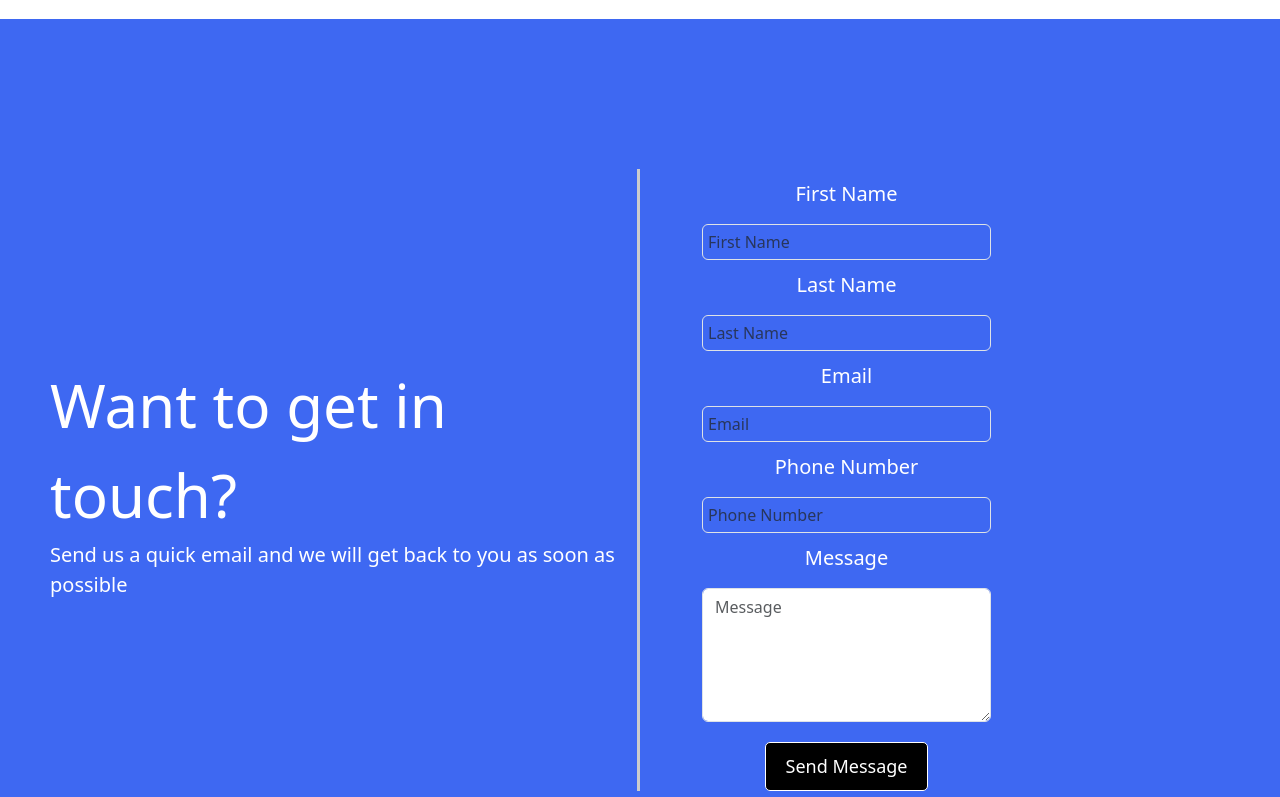
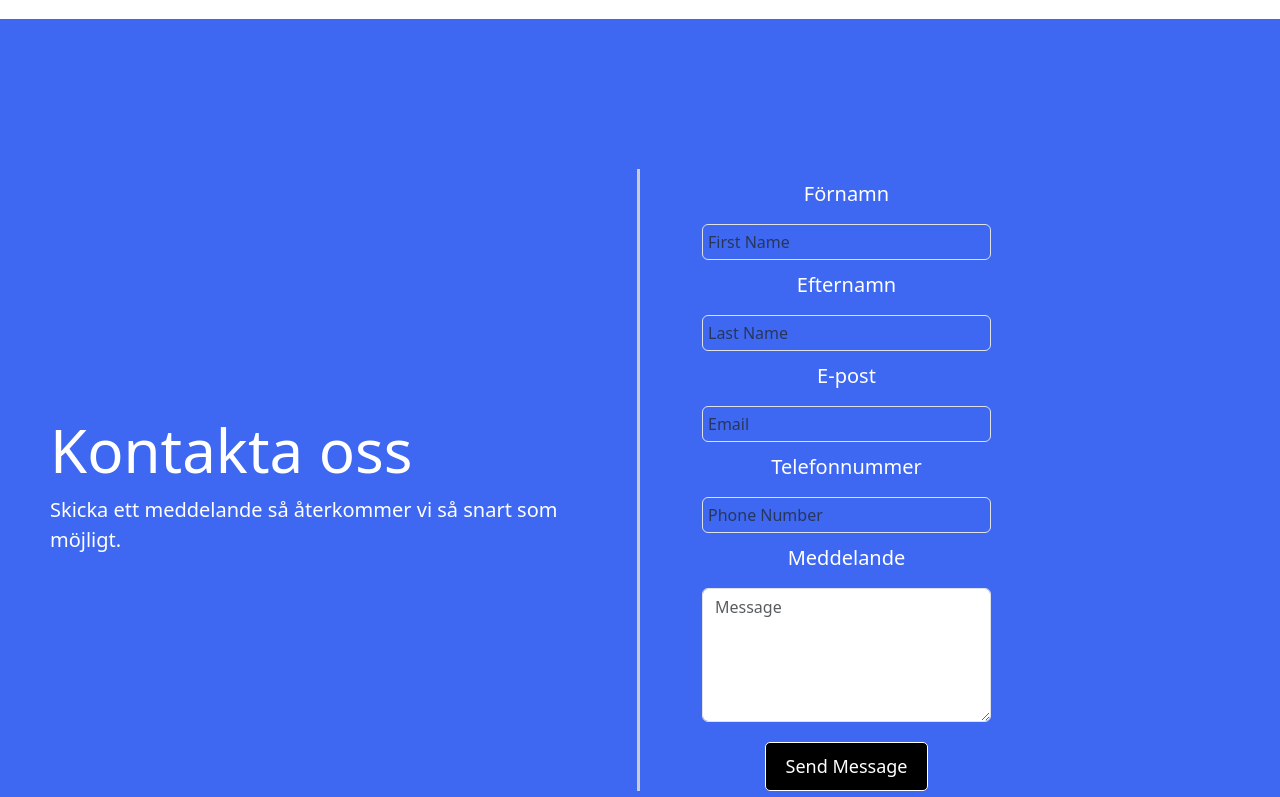
Before and after one commit to nataliemajadixon/stesh, a React (Create React App) app: page /contact in a window 1280 px wide. Shown: the part 442-1239 px from the top of the page. Built offline with nearby package versions, Linux system fonts and the light colour scheme; a web font is replaced by a local one.

Commit message:
Update Contact.jsx

```diff
--- a/src/components/Contact/Contact.jsx
+++ b/src/components/Contact/Contact.jsx
@@ -74,8 +74,8 @@ const Contact = () => {
                         <Row>
                             <Col xs={12} md={6} className='footer-column d-flex align-items-center justify-content-center'>
                                 <div className="footer-first">
-                                <div className='contacttouch'>Want to get in touch?</div>
-                                <div>Send us a quick email and we will get back to you as soon as possible</div>
+                                <div className='contacttouch'>Kontakta oss</div>
+                                <div>Skicka ett meddelande så återkommer vi så snart som möjligt.</div>
                                 </div>
                             </Col>
                             <Col xs={12} md={6} className='footer-column'>
@@ -85,32 +85,32 @@ const Contact = () => {
                                <form className="formcontact" onSubmit={onSubmit}>
 
                                <div class="form-group col-md-6 firstnamepad">
-                               <label for="formName" className='formlabel'>First Name</label>
+                               <label for="formName" className='formlabel'>Förnamn</label>
                           <input type="text" className="form-control" name='from_name' id="formName" placeholder="First Name" value={toSend.from_name}
                           onChange={handleChange}/>
                         </div>
 
                         <div class="form-group col-md-6">
-                        <label for="last" className='formlabel'>Last Name</label>
+                        <label for="last" className='formlabel'>Efternamn</label>
                           <input type="text" className="form-control" name='last_name' id="last" placeholder="Last Name" value={toSend.last_name}
                           onChange={handleChange}/>
                         </div>
 
                         <div class="form-group col-md-6">
-                        <label for="emails" className='formlabel'>Email</label>
+                        <label for="emails" className='formlabel'>E-post</label>
                           <input type="text" className="form-control" name='email' id="emails" placeholder="Email" value={toSend.email}
                           onChange={handleChange}/>
                         </div>
 
                         <div class="form-group col-md-6">
-                        <label for="phone" className='formlabel'>Phone Number</label>
+                        <label for="phone" className='formlabel'>Telefonnummer</label>
                           <input type="text" className="form-control" name='phone_number' id="phone" placeholder="Phone Number" value={toSend.phone_number}
                           onChange={handleChange}/>
                         </div>
 
 
                         <div class="form-group col-md-6 ">
-                        <label for="formMessage" className='formlabel'>Message</label>
+                        <label for="formMessage" className='formlabel'>Meddelande</label>
                         <textarea className="form-control" cols="40" rows="5" id="formMessage"  name='message' placeholder="Message"  value={toSend.message}
                           onChange={handleChange}></textarea>
 
```
